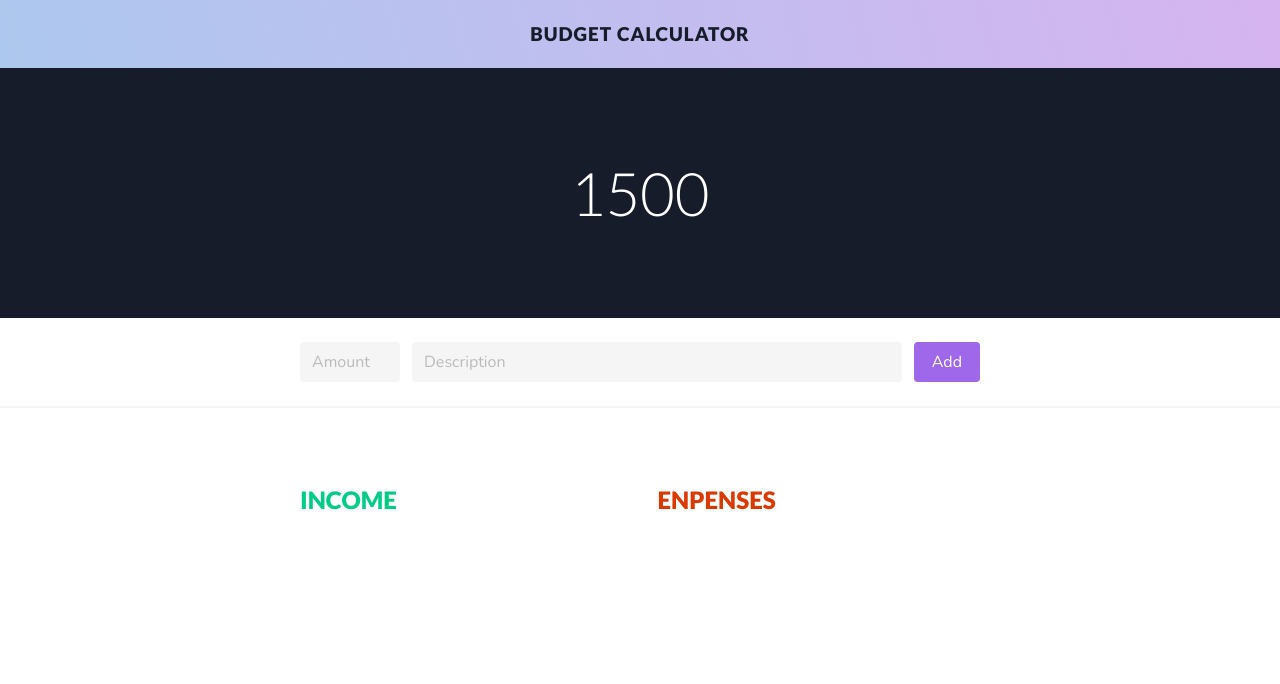
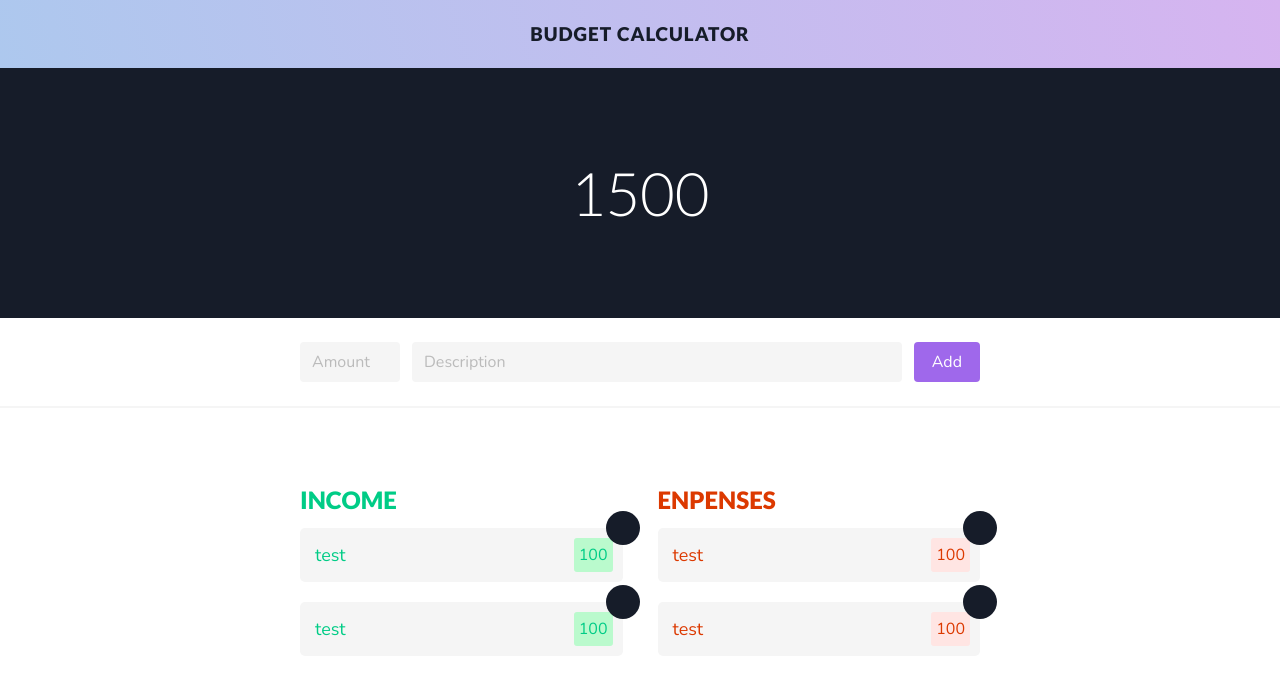
Before and after one commit to harunalbayrak/angular-budget-calculator, an Angular app: page / in a window 1280 px wide. Shown: the top 684 px of the page. Built offline with nearby package versions, Linux system fonts and the light colour scheme.

Commit message:
Changed styles of budget-item-card component

```diff
--- a/src/app/budget-item-list/budget-item-card/budget-item-card.component.html
+++ b/src/app/budget-item-list/budget-item-card/budget-item-card.component.html
@@ -1 +1,14 @@
-<p>budget-item-card works!</p>
+<div class="root">
+    <div class="budget-item" [ngClass]="{ 'income': isIncome, 'expense': !isIncome }">
+        <div class="description">
+            <p>test</p>
+        </div>
+        <div class="amount">
+            <p>100</p>
+        </div>
+    </div>
+
+    <div class="x-icon-button">
+
+    </div>
+</div>
--- a/src/app/budget-item-list/budget-item-card/budget-item-card.component.scss
+++ b/src/app/budget-item-list/budget-item-card/budget-item-card.component.scss
@@ -0,0 +1,59 @@
+@import '../../../main-styles.scss';
+
+.root{
+    display: flex;
+    width: 100%;
+    position: relative;
+
+    .x-icon-button{
+        position: absolute;
+        height: 34px;
+        width: 34px;
+        border-radius: 50%;
+        background: $dark;
+        right: -17px;
+        top: -17px;
+    }
+}
+
+.budget-item{
+    display: flex;
+    width: 100%;
+    background-color: $light-grey;
+    padding: 10px;
+    border-radius: 5px;
+    cursor: pointer;
+
+    .description{
+        display: flex;
+        flex-grow: 1;
+        font-size: 18px;
+        margin-left: 5px;
+        align-items: center;
+    }
+
+    .amount{
+        padding: 5px;
+        border-radius: 3px;
+    }
+}
+
+.income{
+    p{
+        color: $green;
+    }
+
+    .amount{
+        background-color: $light-green;
+    }
+}
+
+.expense{
+    p{
+        color: $red;
+    }
+
+    .amount{
+        background-color: $light-red;
+    }
+}
--- a/src/app/budget-item-list/budget-item-card/budget-item-card.component.ts
+++ b/src/app/budget-item-list/budget-item-card/budget-item-card.component.ts
@@ -1,4 +1,4 @@
-import { Component, OnInit } from '@angular/core';
+import { Component, Input, OnInit } from '@angular/core';
 
 @Component({
   selector: 'app-budget-item-card',
@@ -6,6 +6,7 @@
   styleUrls: ['./budget-item-card.component.scss']
 })
 export class BudgetItemCardComponent implements OnInit {
+  @Input() isIncome: boolean = false;
 
   constructor() { }
 
--- a/src/app/budget-item-list/budget-item-list.component.html
+++ b/src/app/budget-item-list/budget-item-list.component.html
@@ -2,10 +2,14 @@
     <div class="budget-items-container">
         <div class="income-column">
             <h1>Income</h1>
+            <app-budget-item-card [isIncome]="true" style="margin-top: 10px; margin-bottom: 20px;"></app-budget-item-card>
+            <app-budget-item-card [isIncome]="true" style="margin-bottom: 20px;"></app-budget-item-card>
         </div>
 
         <div class="expenses-column">
             <h1>Enpenses</h1>
+            <app-budget-item-card [isIncome]="false" style="margin-top: 10px; margin-bottom: 20px;"></app-budget-item-card>
+            <app-budget-item-card [isIncome]="false" style="margin-bottom: 20px;"></app-budget-item-card>
         </div>
     </div>
 </section>
--- a/src/app/budget-item-list/budget-item-list.component.scss
+++ b/src/app/budget-item-list/budget-item-list.component.scss
@@ -25,6 +25,12 @@
                 font-weight: 800;
                 text-transform: uppercase;
             }
+
+            .budget-items{
+                display: flex;
+                flex-direction: column;
+                margin-top: 20px;
+            }
         }
 
         .income-column{
```
